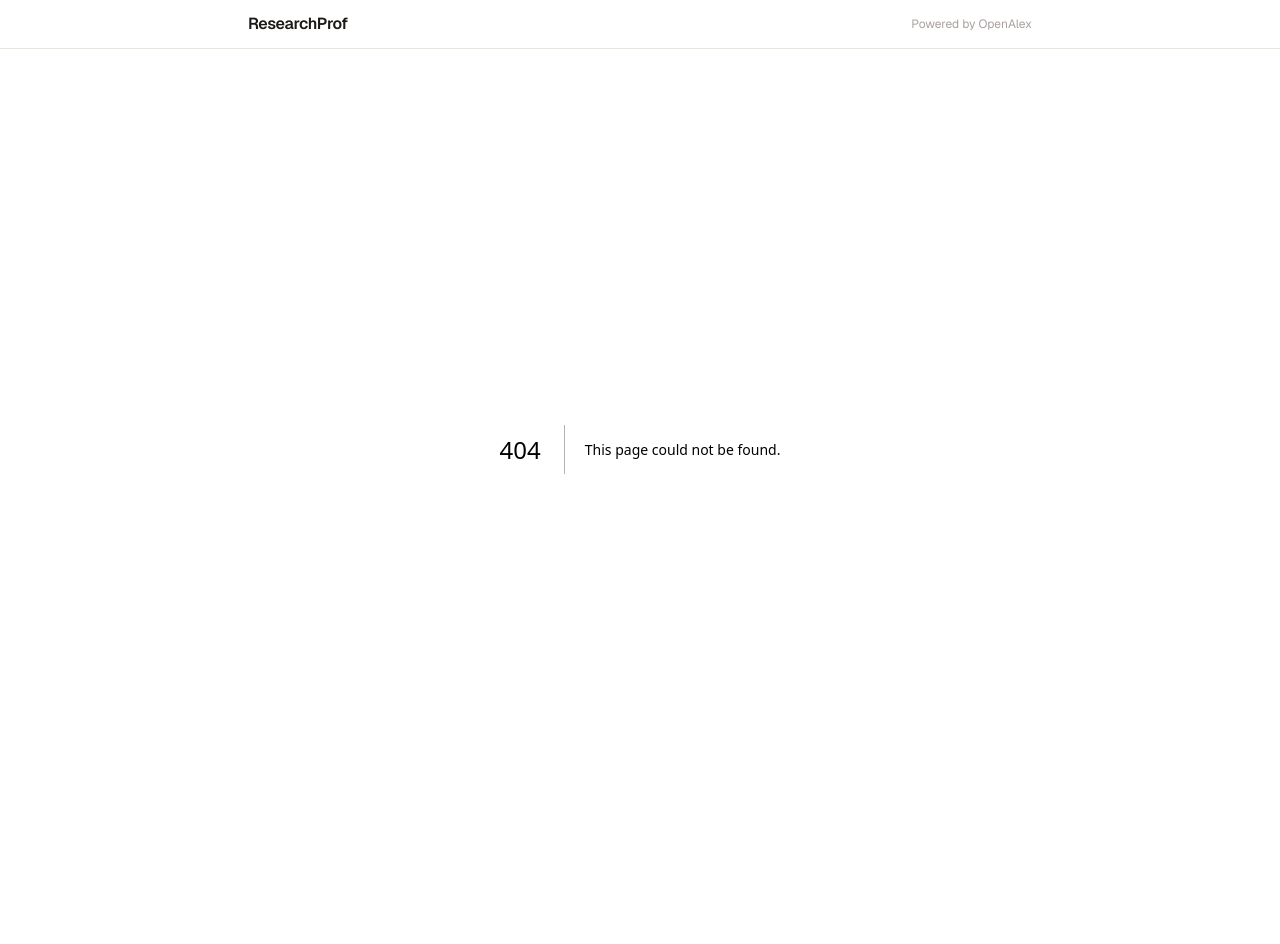
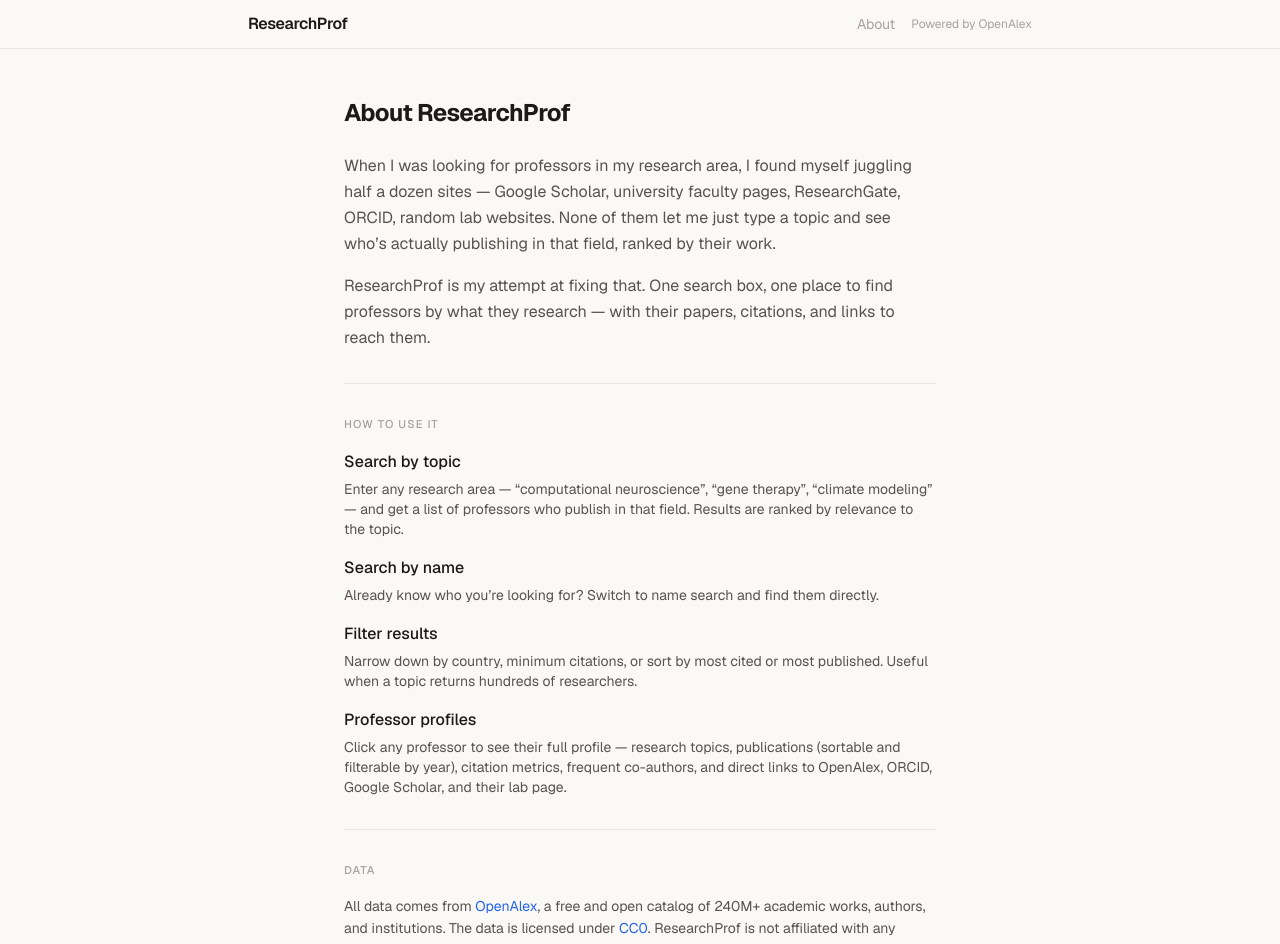
Before and after one commit to sacredvoid/find-research-prof, a Next.js app: page /about in a window 1280 px wide. Before the commit this address had no page. Shown: the top 944 px of the page. Before the commit the page ends 849 px from the top, so only its background shows below. Built offline with nearby package versions, Linux system fonts and the light colour scheme.

Commit message:
Add about page with usage guide and personal motivation
Explains why ResearchProf exists (hard to find professors across
fragmented sites), how to use each feature, data source attribution,
and credit line. About link added to navbar.

```diff
--- /dev/null
+++ b/src/app/about/page.tsx
@@ -0,0 +1,120 @@
+import type { Metadata } from "next";
+import Link from "next/link";
+
+export const metadata: Metadata = {
+  title: "About — ResearchProf",
+  description: "Why ResearchProf exists and how to use it.",
+};
+
+export default function AboutPage() {
+  return (
+    <main className="max-w-[40rem] mx-auto px-6 py-12">
+      <h1 className="text-2xl font-bold text-ink tracking-tight mb-6">
+        About ResearchProf
+      </h1>
+
+      <section className="space-y-4 text-ink-secondary leading-relaxed">
+        <p>
+          When I was looking for professors in my research area, I found myself
+          juggling half a dozen sites — Google Scholar, university faculty pages,
+          ResearchGate, ORCID, random lab websites. None of them let me just
+          type a topic and see who&rsquo;s actually publishing in that field,
+          ranked by their work.
+        </p>
+        <p>
+          ResearchProf is my attempt at fixing that. One search box, one place
+          to find professors by what they research — with their papers,
+          citations, and links to reach them.
+        </p>
+      </section>
+
+      <hr className="border-rule my-8" />
+
+      <section className="mb-8">
+        <h2 className="text-[0.7rem] font-medium text-ink-tertiary uppercase tracking-widest mb-4">
+          How to use it
+        </h2>
+        <div className="space-y-4 text-ink-secondary leading-relaxed">
+          <div>
+            <h3 className="font-medium text-ink mb-1">Search by topic</h3>
+            <p className="text-sm">
+              Enter any research area — &ldquo;computational neuroscience&rdquo;,
+              &ldquo;gene therapy&rdquo;, &ldquo;climate modeling&rdquo; — and
+              get a list of professors who publish in that field. Results are
+              ranked by relevance to the topic.
+            </p>
+          </div>
+          <div>
+            <h3 className="font-medium text-ink mb-1">Search by name</h3>
+            <p className="text-sm">
+              Already know who you&rsquo;re looking for? Switch to name search
+              and find them directly.
+            </p>
+          </div>
+          <div>
+            <h3 className="font-medium text-ink mb-1">Filter results</h3>
+            <p className="text-sm">
+              Narrow down by country, minimum citations, or sort by most cited
+              or most published. Useful when a topic returns hundreds of
+              researchers.
+            </p>
+          </div>
+          <div>
+            <h3 className="font-medium text-ink mb-1">Professor profiles</h3>
+            <p className="text-sm">
+              Click any professor to see their full profile — research topics,
+              publications (sortable and filterable by year), citation metrics,
+              frequent co-authors, and direct links to OpenAlex, ORCID, Google
+              Scholar, and their lab page.
+            </p>
+          </div>
+        </div>
+      </section>
+
+      <hr className="border-rule my-8" />
+
+      <section className="mb-8">
+        <h2 className="text-[0.7rem] font-medium text-ink-tertiary uppercase tracking-widest mb-4">
+          Data
+        </h2>
+        <p className="text-sm text-ink-secondary leading-relaxed">
+          All data comes from{" "}
+          <a
+            href="https://openalex.org"
+            target="_blank"
+            rel="noopener noreferrer"
+            className="text-link hover:text-link-hover transition-colors"
+          >
+            OpenAlex
+          </a>
+          , a free and open catalog of 240M+ academic works, authors, and
+          institutions. The data is licensed under{" "}
+          <a
+            href="https://creativecommons.org/publicdomain/zero/1.0/"
+            target="_blank"
+            rel="noopener noreferrer"
+            className="text-link hover:text-link-hover transition-colors"
+          >
+            CC0
+          </a>
+          . ResearchProf is not affiliated with any university or institution.
+        </p>
+      </section>
+
+      <hr className="border-rule my-8" />
+
+      <p className="text-sm text-ink-tertiary">
+        Built by Samanvya Tripathi
+      </p>
+
+      <div className="mt-8">
+        <Link
+          href="/"
+          className="text-accent hover:text-accent-hover font-medium text-sm transition-colors"
+        >
+          &larr; Back to search
+        </Link>
+      </div>
+    </main>
+  );
+}
--- a/src/components/Navbar.tsx
+++ b/src/components/Navbar.tsx
@@ -10,6 +10,13 @@ export default function Navbar() {
         >
           ResearchProf
         </Link>
+        <div className="flex items-center gap-4">
+          <Link
+            href="/about"
+            className="text-sm text-ink-tertiary hover:text-ink-secondary transition-colors"
+          >
+            About
+          </Link>
           <a
             href="https://openalex.org"
             target="_blank"
@@ -19,6 +26,7 @@ export default function Navbar() {
             Powered by OpenAlex
           </a>
         </div>
+      </div>
     </nav>
   );
 }
```
Lines whose indentation alone changed are shown as unchanged.
